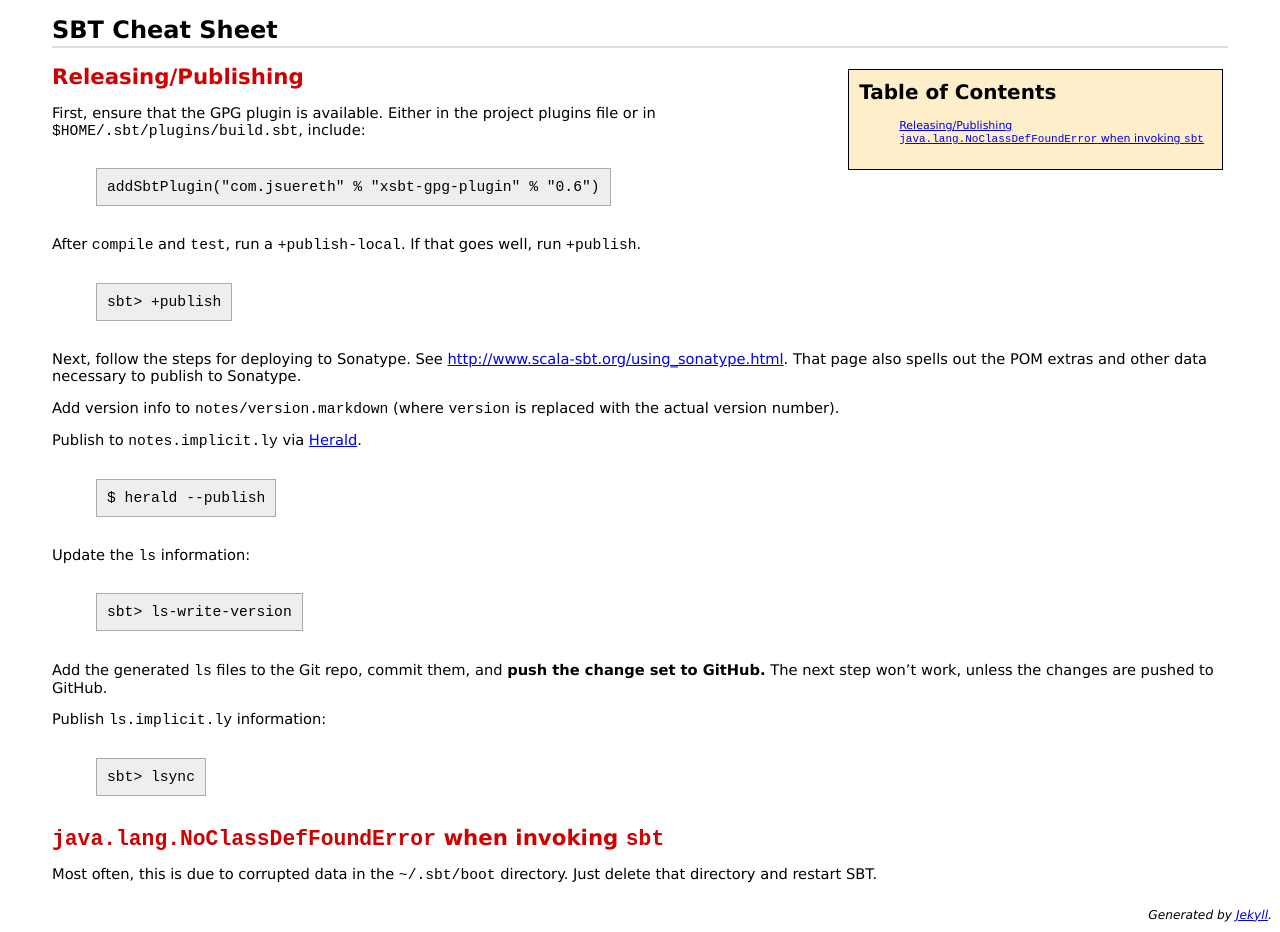
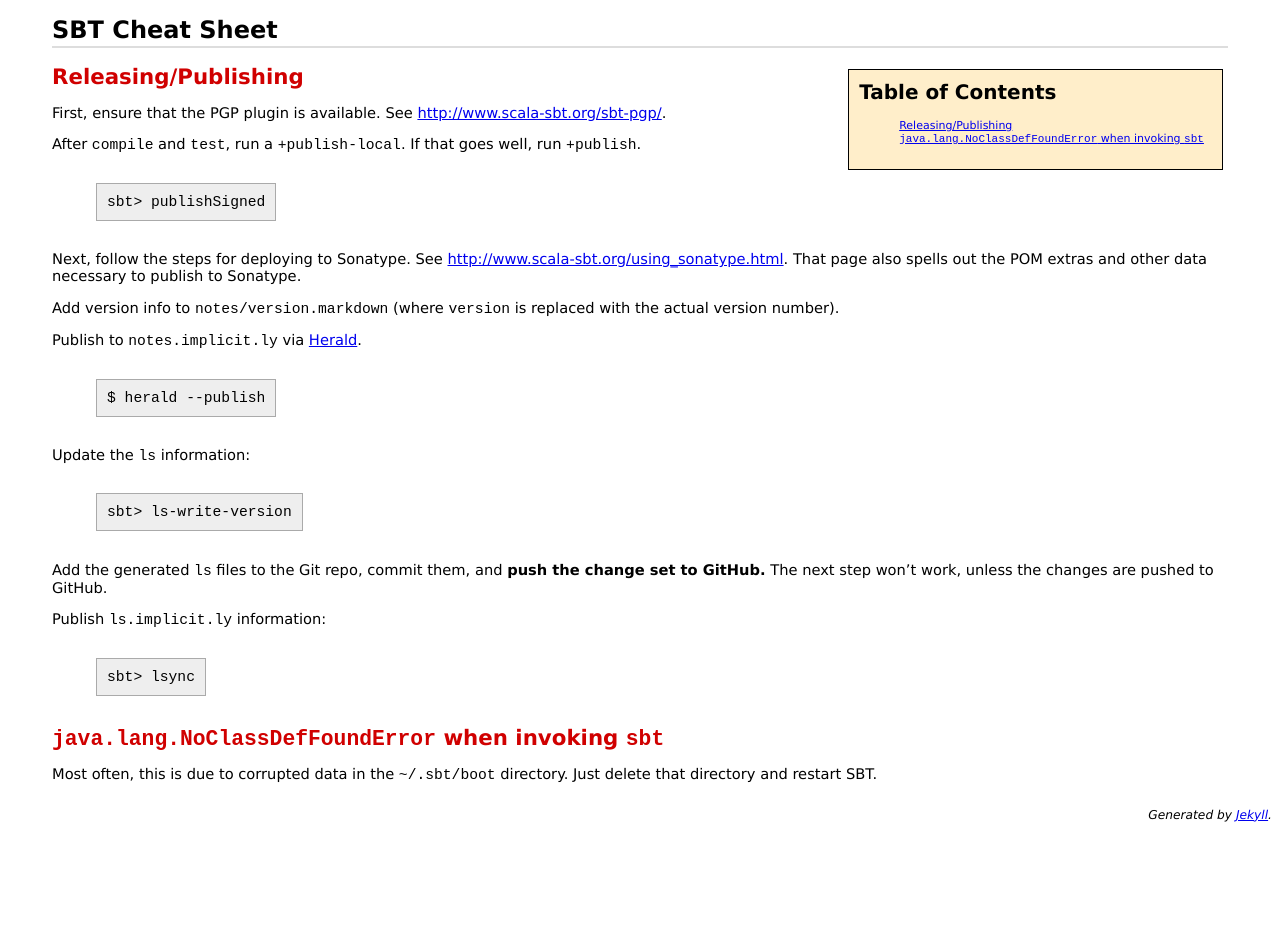
Before and after one commit to bmc/cheat-sheets, a Jekyll site: the page built from sbt.md, in a window 1280 px wide. Built offline with Jekyll 4.4.1, drawn with Linux system fonts in a browser that asks for light colours; after the commit the page ends 900 px from its top, so only the background shows below that.

Commit message:
Updated.

```diff
--- a/sbt.md
+++ b/sbt.md
@@ -5,15 +5,13 @@ layout: cheat-sheet
 
 # Releasing/Publishing
 
-First, ensure that the GPG plugin is available. Either in the project plugins
-file or in `$HOME/.sbt/plugins/build.sbt`, include:
-
-    addSbtPlugin("com.jsuereth" % "xsbt-gpg-plugin" % "0.6")
+First, ensure that the PGP plugin is available. See
+<http://www.scala-sbt.org/sbt-pgp/>.
 
 After `compile` and `test`, run a `+publish-local`. If that goes well,
 run `+publish`.
 
-    sbt> +publish
+    sbt> publishSigned
 
 Next, follow the steps for deploying to Sonatype. See
 <http://www.scala-sbt.org/using_sonatype.html>. That page also spells out
```
